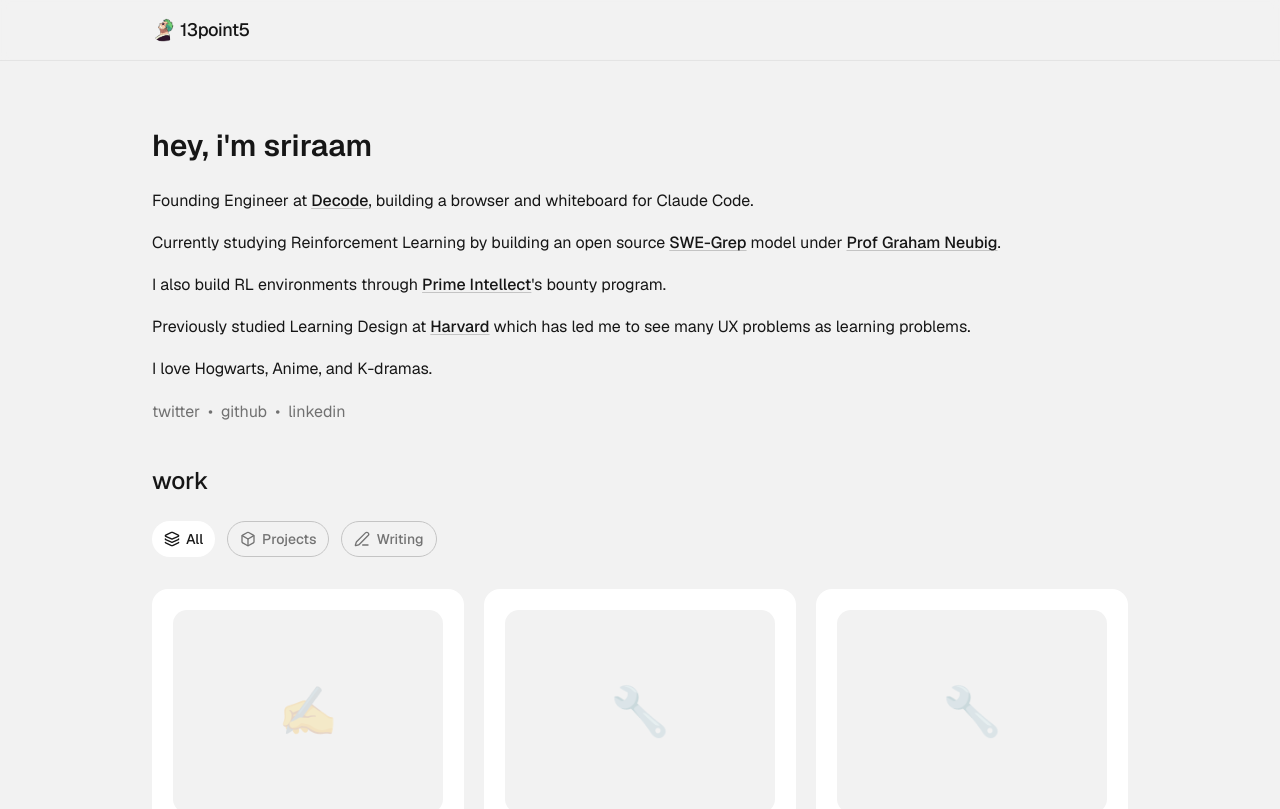
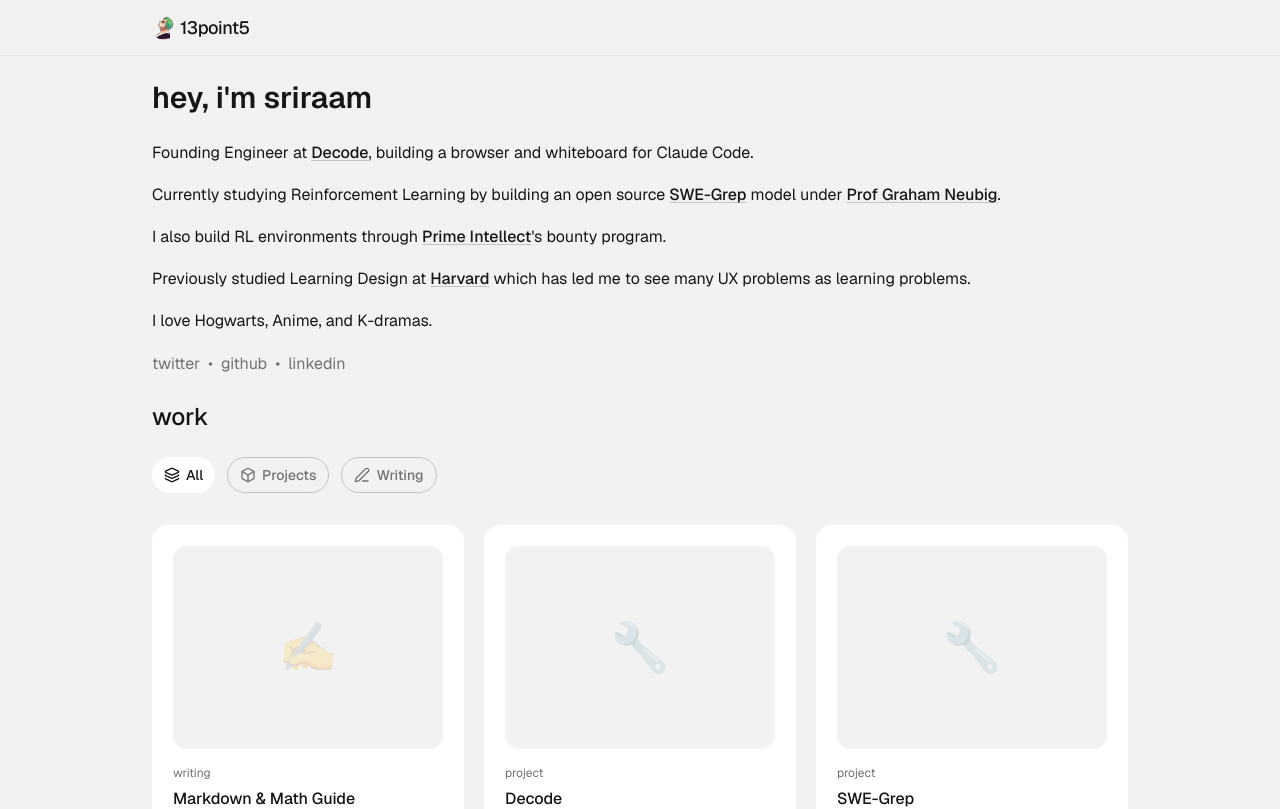
Before and after one commit to 13point5/blog, a Next.js app: page / in a window 1280 px wide. Shown: the top 809 px of the page. Built offline with nearby package versions, Linux system fonts and the light colour scheme.

Commit message:
update padding

```diff
--- a/app/blog/page.tsx
+++ b/app/blog/page.tsx
@@ -6,8 +6,8 @@ export default function BlogPage() {
   return (
     <div className="min-h-screen bg-background">
       {/* Header */}
-      <header className="fixed top-0 left-0 right-0 z-50 bg-background/80 backdrop-blur-xs border-b border-border/30">
-        <nav className="max-w-5xl mx-auto px-6 py-4 flex items-center">
+      <header className="fixed top-0 left-0 right-0 z-50 h-14 bg-background/80 backdrop-blur-xs border-b border-border/30">
+        <nav className="max-w-5xl mx-auto px-6 h-full flex items-center">
           <Link
             href="/"
             className="flex items-center gap-1 text-lg font-medium tracking-tight hover:text-foreground-muted transition-colors"
--- a/app/page.tsx
+++ b/app/page.tsx
@@ -8,8 +8,8 @@ export default function Home() {
   return (
     <div className="min-h-screen bg-background">
       {/* Header */}
-      <header className="fixed top-0 left-0 right-0 z-50 bg-background/80 backdrop-blur-xs border-b border-border/30">
-        <nav className="max-w-5xl mx-auto px-6 py-4 flex items-center justify-between">
+      <header className="fixed top-0 left-0 right-0 z-50 h-14 bg-background/80 backdrop-blur-xs border-b border-border/30">
+        <nav className="max-w-5xl mx-auto px-6 h-full flex items-center justify-between">
           <Link
             href="/"
             className="flex items-center gap-1 text-lg font-medium tracking-tight hover:text-foreground-muted transition-colors"
@@ -26,7 +26,7 @@ export default function Home() {
         </nav>
       </header>
 
-      <main className="max-w-5xl mx-auto px-6 pt-24 pb-25 flex flex-col gap-10">
+      <main className="max-w-5xl mx-auto px-6 pt-12 pb-25 flex flex-col gap-6">
         {/* Hero Section */}
         <section className="animate-fade-blur">
           <Hero />
```
